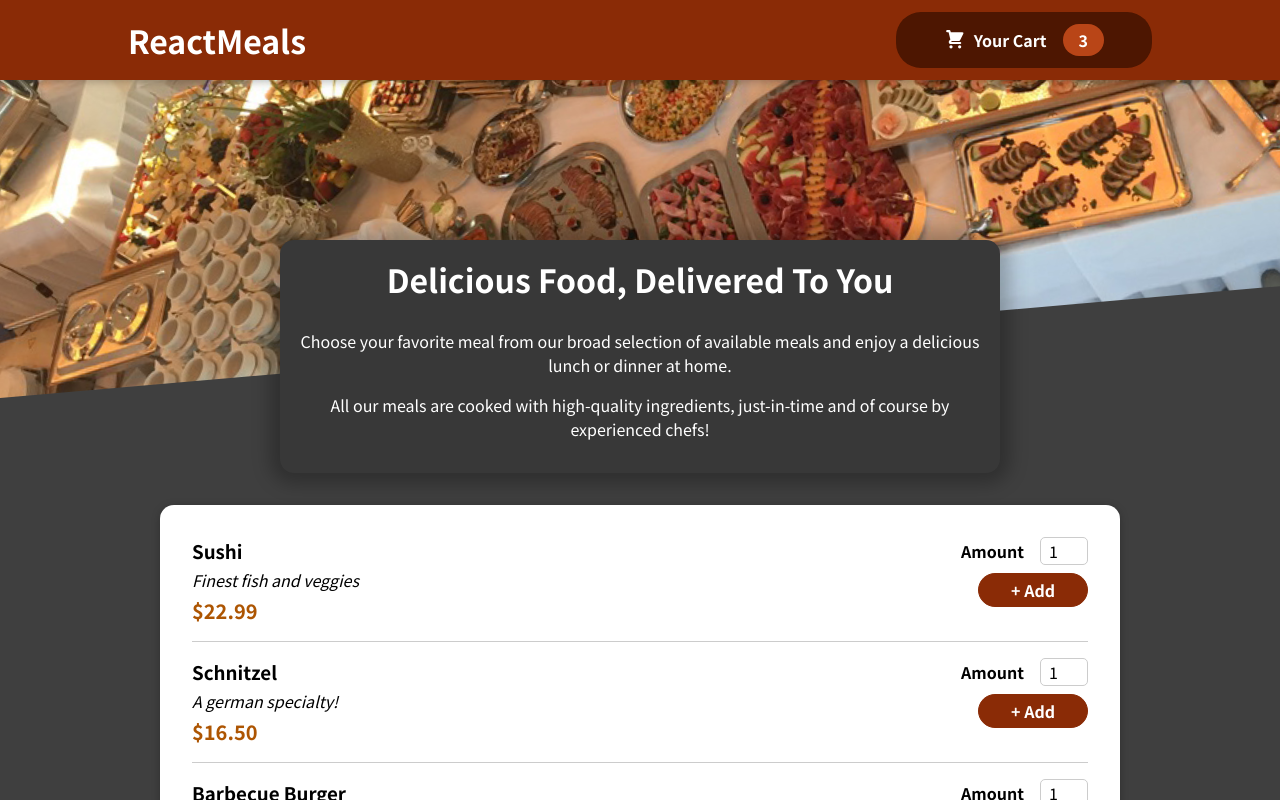
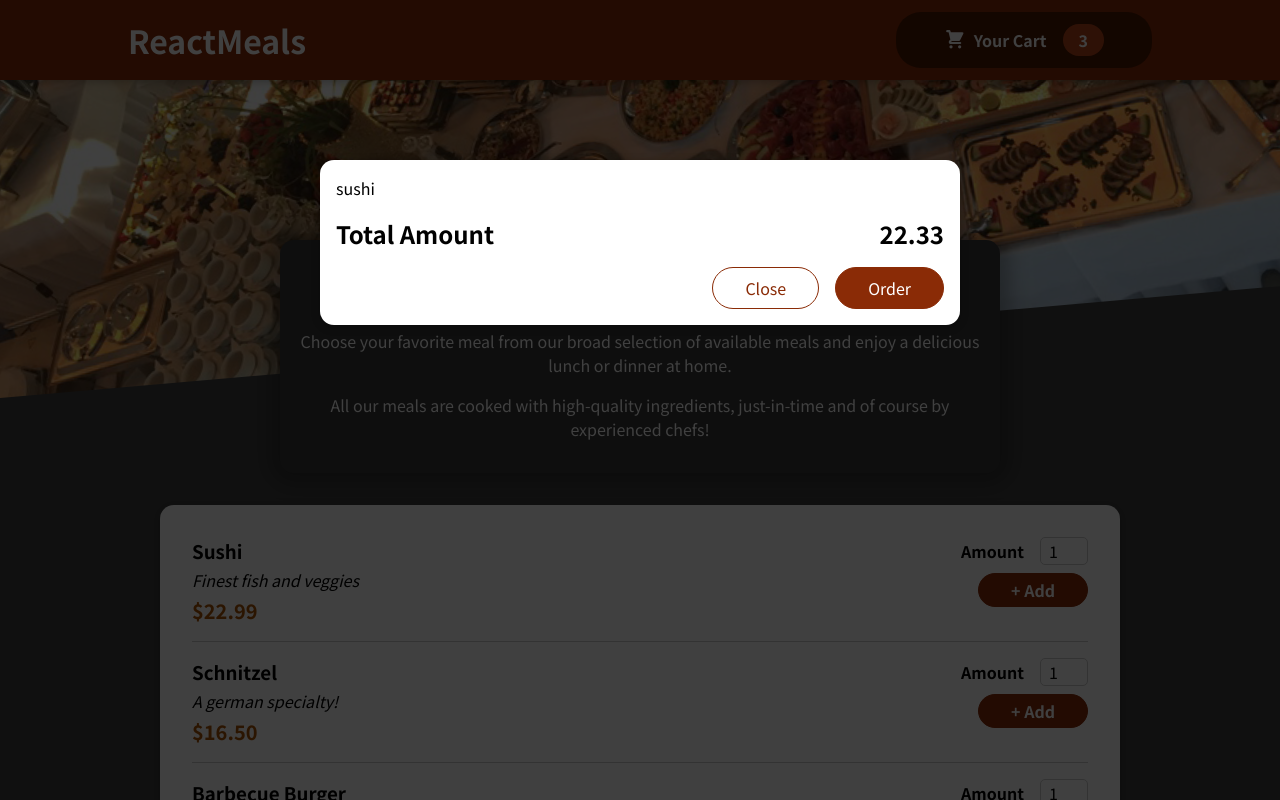
Before and after one commit to rdhjr81/react_practice_project_food_order_app, a React (Create React App) app: page / in a window 1280 px wide. Shown: the top 800 px of the page. Built offline with nearby package versions, Linux system fonts and the light colour scheme.

Commit message:
add modal for cart

```diff
--- a/public/index.html
+++ b/public/index.html
@@ -28,6 +28,7 @@
   </head>
   <body>
     <noscript>You need to enable JavaScript to run this app.</noscript>
+    <div id="overlays"></div>
     <div id="root"></div>
     <!--
       This HTML file is a template.
--- a/src/App.js
+++ b/src/App.js
@@ -1,9 +1,11 @@
 import React from "react";
+import Cart from "./components/Cart/Cart";
 import Header from "./components/Layout/Header";
 import Meals from "./components/Meals/Meals";
 function App() {
   return (
     <React.Fragment>
+      <Cart></Cart>
       <Header>Let's get started!</Header>
       <main>
         <Meals />
--- a/src/components/Cart/Cart.js
+++ b/src/components/Cart/Cart.js
@@ -1,4 +1,5 @@
 import React from "react";
+import Modal from "../UI/Modal";
 import classes from "./Cart.module.css";
 
 const Cart = (props) => {
@@ -6,7 +7,7 @@ const Cart = (props) => {
         {[{id:"c1", name:"sushi", amount: 2, price: 12.99}].map(item => <li>{item.name}</li>)}
     </ul>;
 
-    return(<div>
+    return(<Modal>
           {cartItems}
         <div className={classes.total}>
             <span>Total Amount</span>
@@ -16,6 +17,6 @@ const Cart = (props) => {
             <button className={classes["button--alt"]}>Close</button>
             <button className={classes.button}>Order</button>
         </div>
-    </div>)
+    </Modal>)
 }
 export default Cart;
--- /dev/null
+++ b/src/components/UI/Modal.js
@@ -0,0 +1,29 @@
+import React, { Fragment} from "react";
+import  ReactDOM from "react-dom";
+import classes from "./Modal.module.css"
+
+const BackDrop = props => {
+    return <div className={classes.backdrop}>
+
+    </div>
+}
+const ModalOverlay = props => {
+    return <div className={classes.modal}>
+        <div className={classes.content}>
+            {props.children}
+        </div>
+    </div>
+}
+
+const portalElement = document.getElementById("overlays");
+
+const Modal = (props) =>{
+    return(
+        <Fragment>
+            {ReactDOM.createPortal(<BackDrop />, portalElement)}
+            {ReactDOM.createPortal(<ModalOverlay>{props.children}</ModalOverlay>,portalElement)}
+        </Fragment>
+    );
+}
+
+export default Modal;
--- /dev/null
+++ b/src/components/UI/Modal.module.css
@@ -0,0 +1,40 @@
+.backdrop {
+    position: fixed;
+    top: 0;
+    left: 0;
+    width: 100%;
+    height: 100vh;
+    z-index: 20;
+    background-color: rgba(0, 0, 0, 0.75);
+  }
+
+  .modal {
+    position: fixed;
+    top: 20vh;
+    left: 5%;
+    width: 90%;
+    background-color: white;
+    padding: 1rem;
+    border-radius: 14px;
+    box-shadow: 0 2px 8px rgba(0, 0, 0, 0.25);
+    z-index: 30;
+    animation: slide-down 300ms ease-out forwards;
+  }
+
+  @media (min-width: 768px) {
+    .modal {
+      width: 40rem;
+      left: calc(50% - 20rem);
+    }
+  }
+
+  @keyframes slide-down {
+    from {
+      opacity: 0;
+      transform: translateY(-3rem);
+    }
+    to {
+      opacity: 1;
+      transform: translateY(0);
+    }
+  }
```
